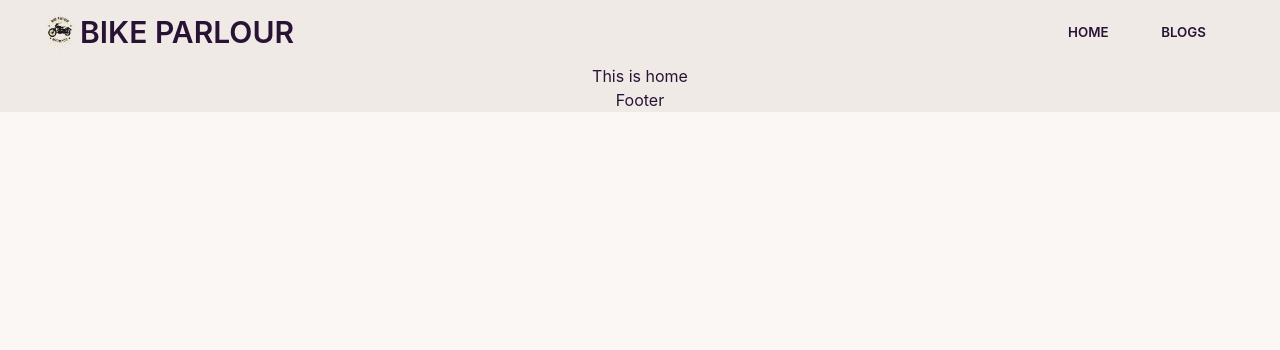
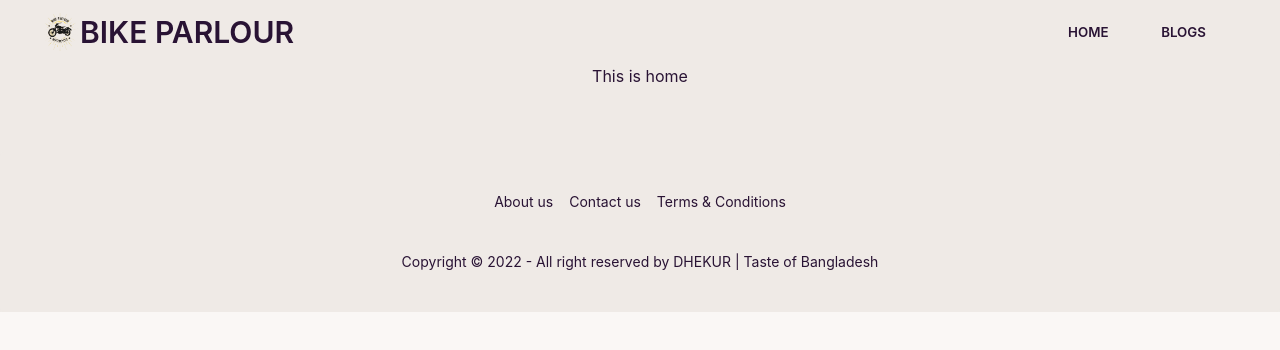
Before and after one commit to Hayat6488/Bike-Parlour, a React (Create React App) app: page / in a window 1280 px wide. Shown: the top 350 px of the page. Built offline with nearby package versions, Linux system fonts and the light colour scheme.

Commit message:
Footer added

```diff
--- a/src/Components/Pages/Shared/Footer/Footer.js
+++ b/src/Components/Pages/Shared/Footer/Footer.js
@@ -1,9 +1,19 @@
 import React from 'react';
+import { Link } from 'react-router-dom';
 
 const Footer = () => {
     return (
         <div>
-            <h1>Footer</h1>
+            <footer className="footer footer-center p-10 bg-base-200 text-base-content rounded mt-16">
+                <div className="grid grid-flow-col gap-4">
+                    <Link>About us</Link>
+                    <Link>Contact us</Link>
+                    <Link>Terms & Conditions</Link>
+                </div>
+                <div>
+                    <p>Copyright © 2022 - All right reserved by DHEKUR | Taste of Bangladesh</p>
+                </div>
+            </footer>
         </div>
     );
 };
```
